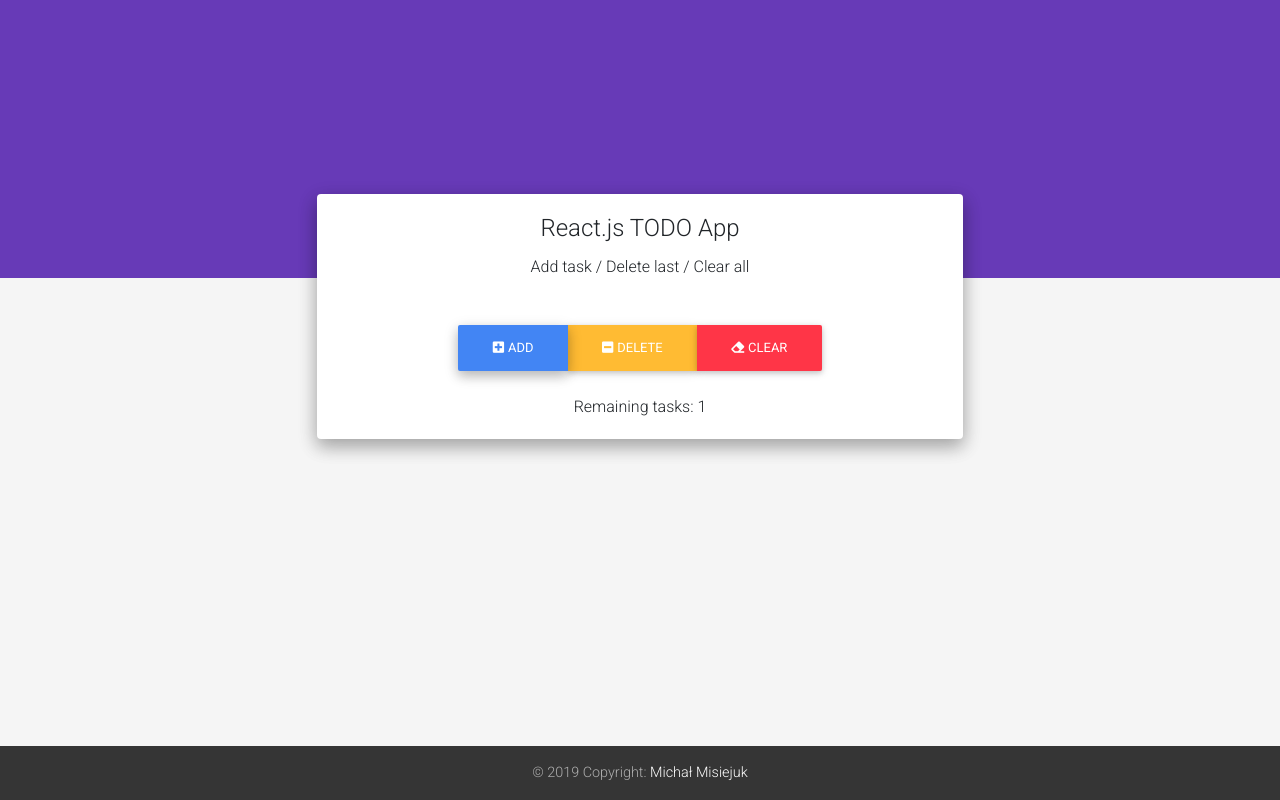
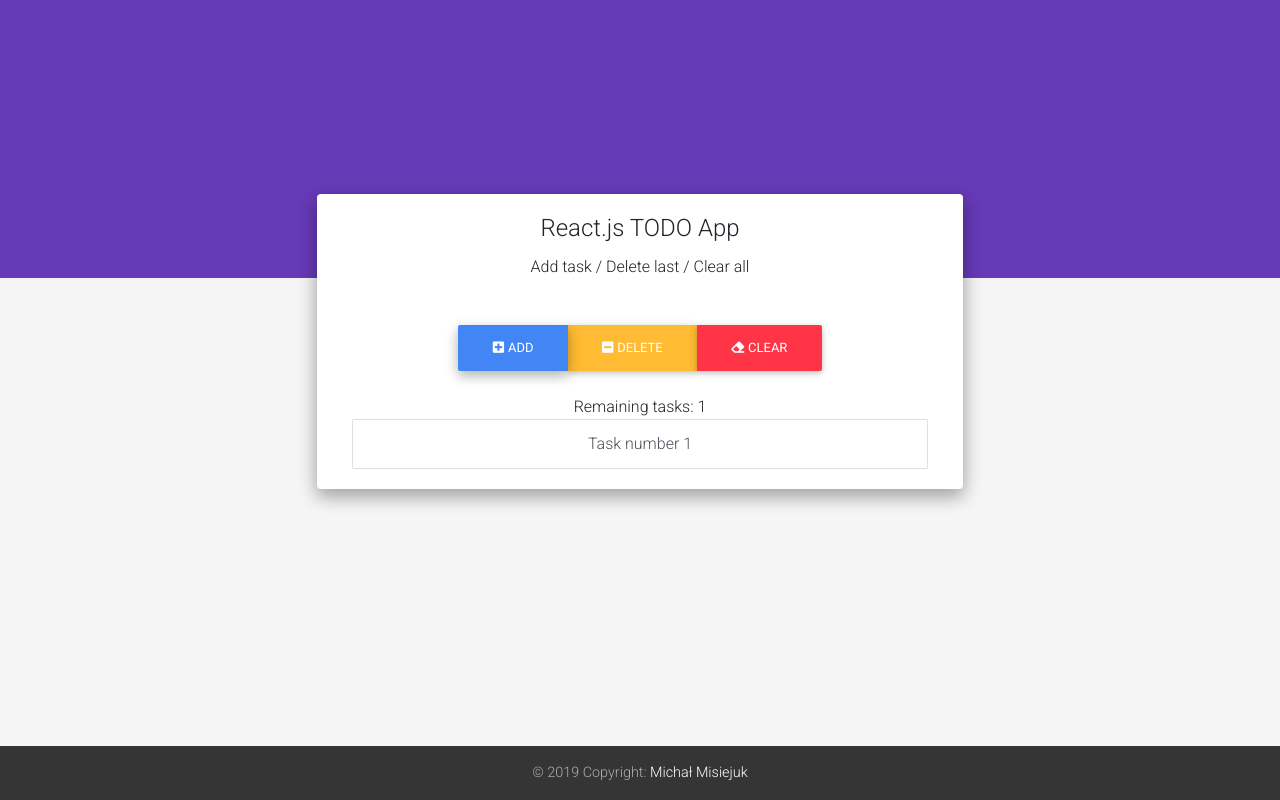
Before and after one commit to Misiek40k/react.js-todo-app, a React (Create React App) app: page / in a window 1280 px wide. Both pictures are taken after a click on the button "ADD". Built offline with nearby package versions, Linux system fonts and the light colour scheme.

Commit message:
adding items to list

```diff
--- a/src/components/App.js
+++ b/src/components/App.js
@@ -30,8 +30,6 @@
     this.setState({
       todos: newTodo
     });
-
-    console.log(this.state.todos);
   };
 
   deleteClick = () => {
@@ -63,6 +61,7 @@
                   />
                   <ListComponent
                     listLength={this.state.todos.length}
+                    todos={this.state.todos}
                   />
 
                 </MDBCardBody>
--- a/src/components/list.js
+++ b/src/components/list.js
@@ -1,5 +1,8 @@
 import React, { Component } from 'react';
-import { MDBListGroup, MDBIcon } from 'mdbreact';
+import {  MDBIcon } from 'mdbreact';
+
+import ListItemComponent from './listItem';
+
 
 class ListComponent extends Component {
     render() {
@@ -16,7 +19,7 @@
             return (
                 <div>
                     <span>Remaining tasks: {ifTasks}</span>
-                    <MDBListGroup></MDBListGroup>
+                    <ListItemComponent item={this.props.todos}/>
                 </div>
             );
         }
--- a/src/components/listItem.js
+++ b/src/components/listItem.js
@@ -1,14 +1,25 @@
 import React, { Component } from 'react';
-import { MDBListGroupItem } from 'mdbreact';
+import { MDBListGroup, MDBListGroupItem } from 'mdbreact';
 
-class ListItem extends Component {
+class ListItemComponent extends Component {
+
+    createItem(item) {
+        return <MDBListGroupItem href="#" hover>{item.content}</MDBListGroupItem>
+    }
+
     render() {
+
+        let todos = this.props.item;
+        let todoItem = todos.map(this.createItem);
+
         return (
             <div>
-                <MDBListGroupItem href="#" hover>1</MDBListGroupItem>
+                <MDBListGroup>
+            {todoItem}
+                </MDBListGroup>
             </div>
         );
     }
 }
 
-export default ListItem;
+export default ListItemComponent;
```
